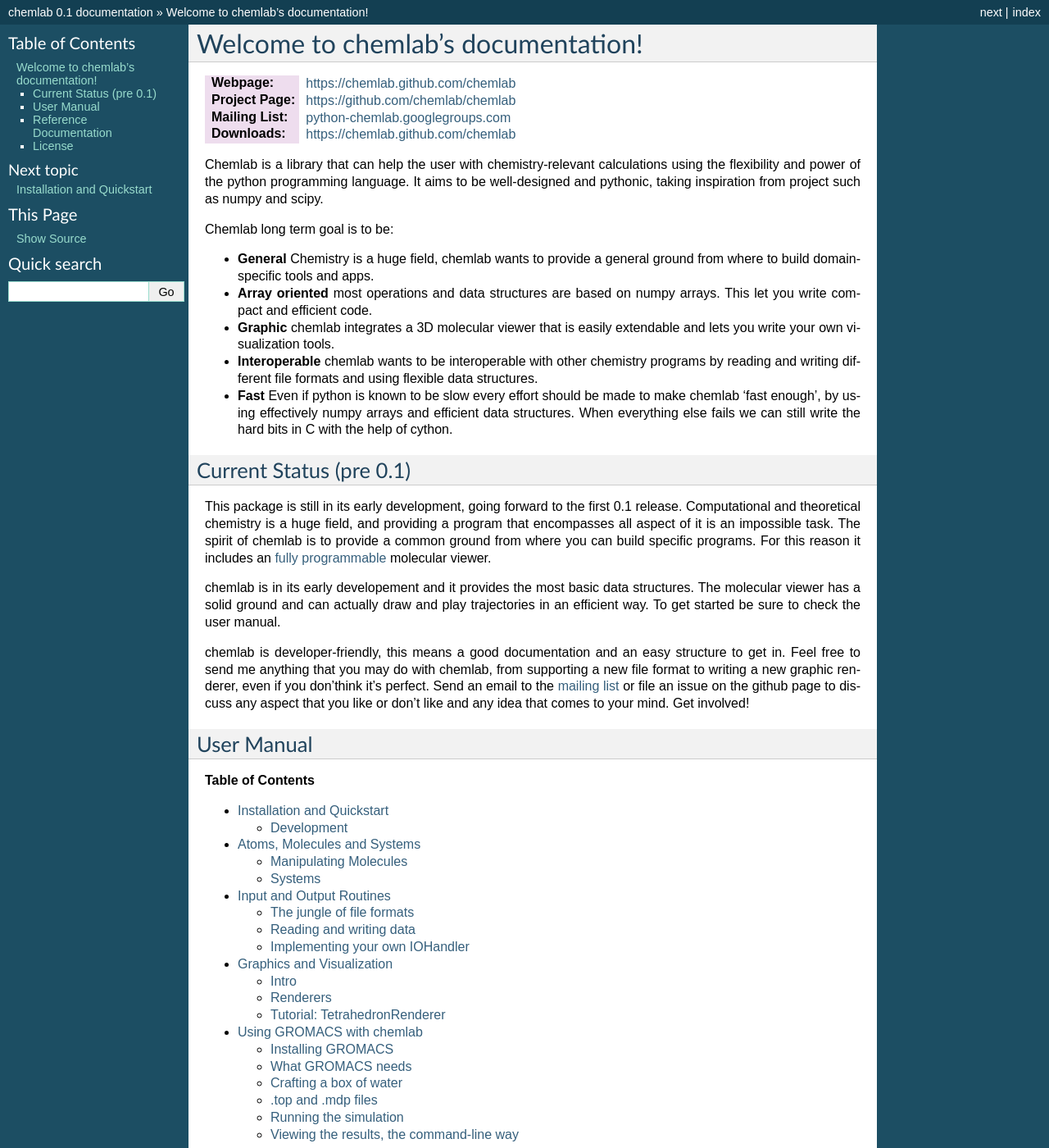
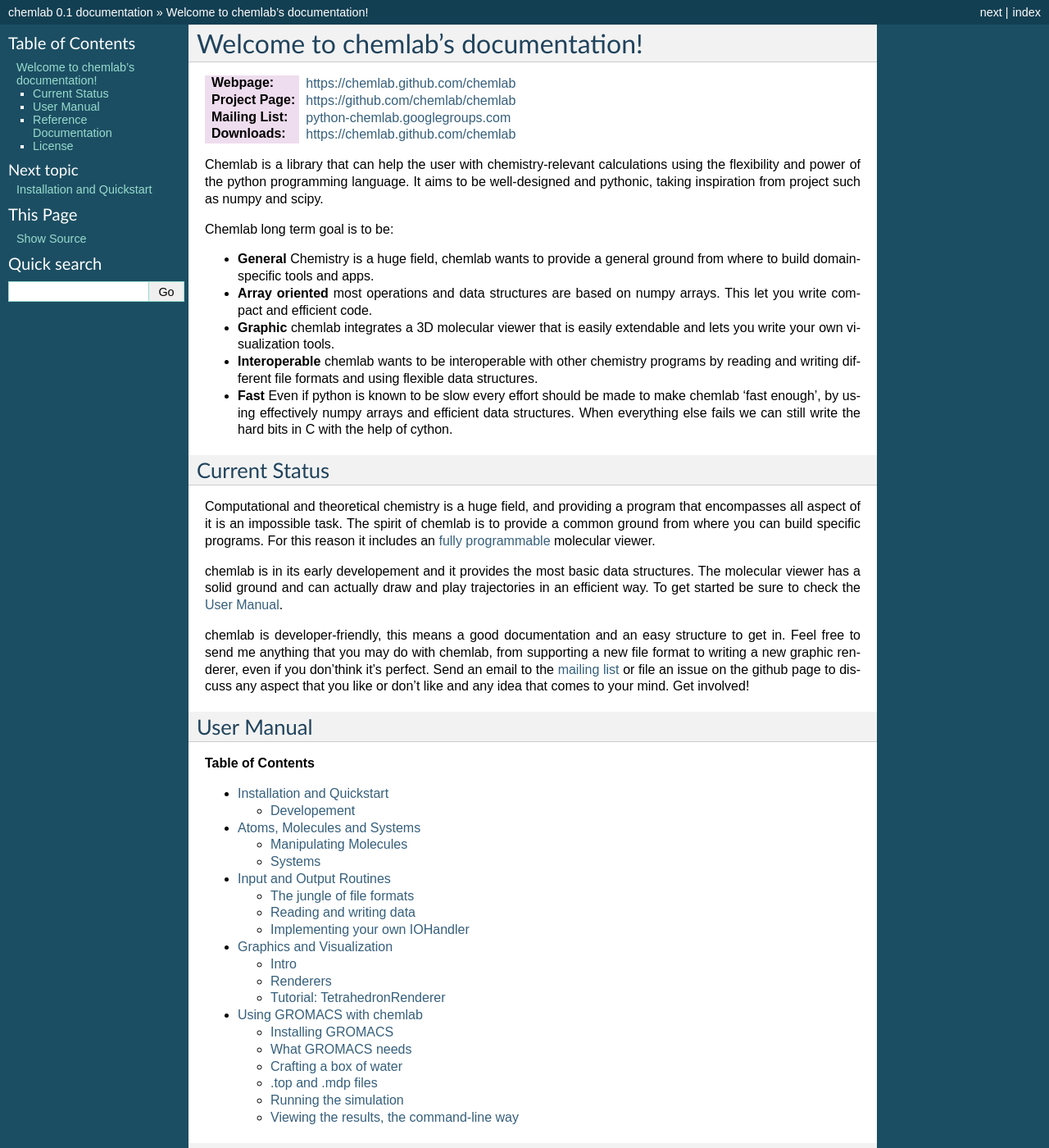
Before and after one commit to chemlab/chemlab, a Sphinx documentation site: the page built from docs/index.rst, in a window 1280 px wide and 1400 px high. Shown: the whole window at 82% size. Built offline with Sphinx 7.4.7, drawn with Linux system fonts in a browser that asks for light colours; formulas are drawn with MathJax 3.

```diff
--- a/docs/index.rst
+++ b/docs/index.rst
@@ -46,20 +46,19 @@ Chemlab long term goal is to be:
   and efficient data structures. When everything else fails we can still
   write the hard bits in C with the help of cython.
 
-Current Status (pre 0.1)
+Current Status
 ------------------------
 
-This package is still in its early development, going forward to the
-first 0.1 release. Computational and theoretical chemistry is a huge
-field, and providing a program that encompasses all aspect of it is an
-impossible task. The spirit of chemlab is to provide a common ground
-from where you can build specific programs. For this reason it
-includes an :doc:`fully programmable </graphics>` molecular viewer.
+Computational and theoretical chemistry is a huge field, and providing
+a program that encompasses all aspect of it is an impossible task. The
+spirit of chemlab is to provide a common ground from where you can
+build specific programs. For this reason it includes an :doc:`fully
+programmable </graphics>` molecular viewer.
 
 chemlab is in its early developement and it provides the most basic
 data structures. The molecular viewer has a solid ground and can
 actually draw and play trajectories in an efficient way. To get
-started be sure to check the user manual.
+started be sure to check the :ref:`user-manual`.
 
 chemlab is developer-friendly, this means a good documentation and an
 easy structure to get in. Feel free to send me anything that you may
@@ -68,7 +67,6 @@ graphic renderer, even if you don'think it's perfect. Send an email to
 the `mailing list <mailto:python-chemlab.googlegroups.com>`_ or file
 an issue on the github page to discuss any aspect that you like or
 don't like and any idea that comes to your mind. Get involved!
-
 
 .. _user-manual:
 
--- a/docs/installation.rst
+++ b/docs/installation.rst
@@ -22,15 +22,11 @@ on `github <http://github.com/chemlab/chemlab/issues>`_.
 .. image:: _static/licl.png
            :width: 600px
 
-Once you're setup you're ready to go to dig in chemlab's
-features.
+Once you're setup you're ready to to dig in chemlab's
+features contained in the :ref:`user-manual`.
 
-:ref:`user-manual`
-
-
-
-Development
------------
+Developement
+------------
 
 After installing the dependencies, grab the chemlab source from git::
 
```
Also changed, not shown: 1 other file.
